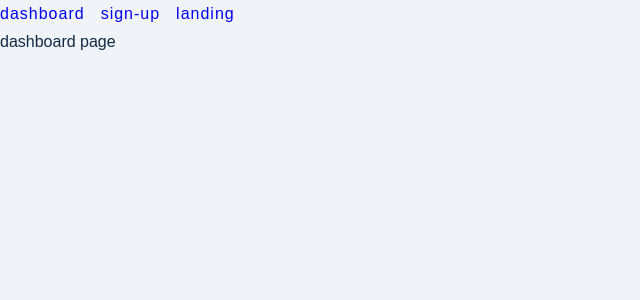
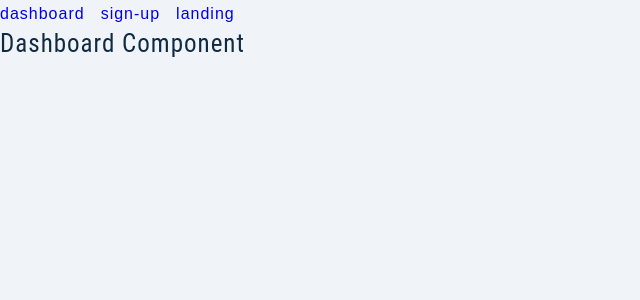
Before and after one commit to romenick-tester/jobify, a React (Create React App) app in the folder client/: page / in a window 1280 px wide. Shown: the top 300 px of the page, without its empty margins (0-640 px from the left). Built offline with nearby package versions, Linux system fonts and the light colour scheme.

Commit message:
007 CLIENT: create initial pages

```diff
--- a/client/src/App.js
+++ b/client/src/App.js
@@ -13,10 +13,10 @@ const App = () => {
                 <Link to="/landing">landing</Link>
             </Nav>
             <Routes>
-                <Route path="/" element={<div>dashboard page</div>} />
-                <Route path="/signup" element={<div>sign-up page</div>} />
-                <Route path="/landing" element={<Pages.LandingPage />} />
-                <Route path="*" element={<div>error page</div>} />
+                <Route path="/" element={<Pages.Dashboard />} />
+                <Route path="/signup" element={<Pages.Signup />} />
+                <Route path="/landing" element={<Pages.Landing />} />
+                <Route path="*" element={<Pages.Error />} />
             </Routes>
         </>
     )
--- /dev/null
+++ b/client/src/pages/Dashboard/Dashboard.js
@@ -0,0 +1,12 @@
+import React from "react";
+
+
+const Dashboard = () => {
+    return (
+        <>
+            <h4>Dashboard component</h4>
+        </>
+    )
+}
+
+export default Dashboard;
--- /dev/null
+++ b/client/src/pages/Error/Error.js
@@ -0,0 +1,12 @@
+import React from "react";
+
+
+const Error = () => {
+    return (
+        <>
+            <h4>Error component</h4>
+        </>
+    )
+}
+
+export default Error;
--- /dev/null
+++ b/client/src/pages/Signup/Signup.js
@@ -0,0 +1,12 @@
+import React from "react";
+
+
+const Signup = () => {
+    return (
+        <>
+            <h4>Signup component</h4>
+        </>
+    )
+}
+
+export default Signup;
```
Also changed, not shown: client/src/pages/index.js (+8 -2 lines).
